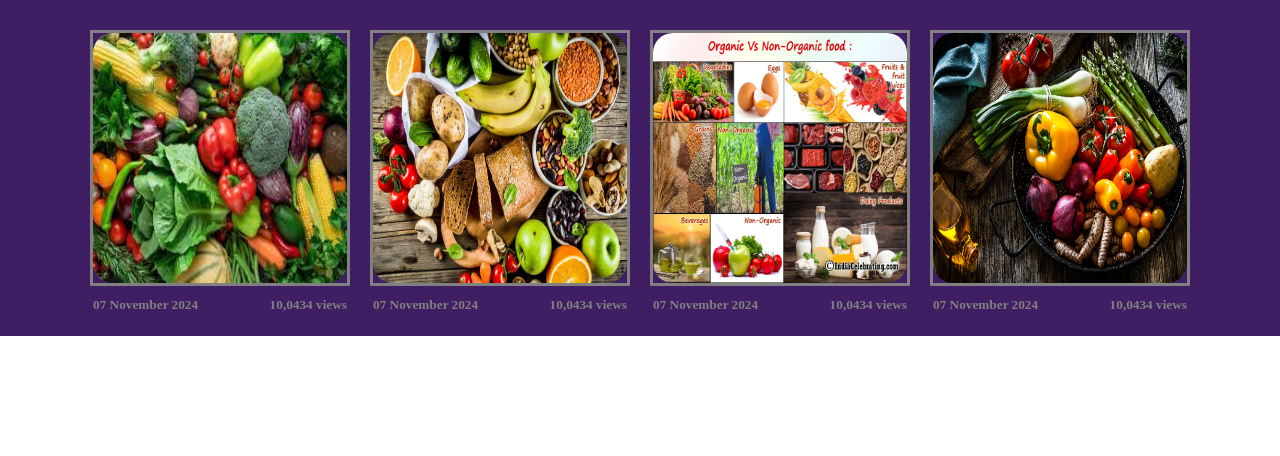
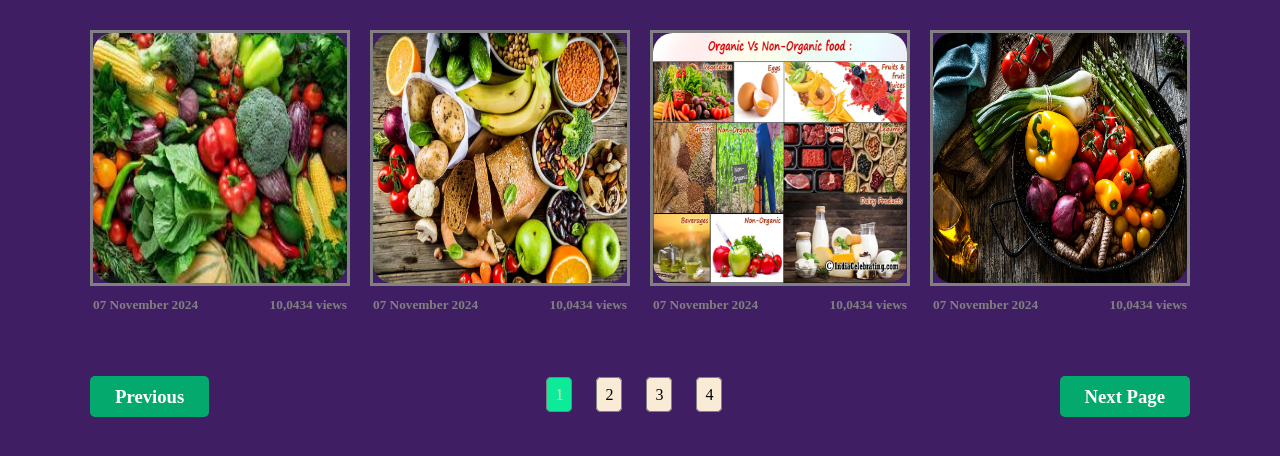
Before and after one commit to 578munni/Organic, a plain HTML site: page index.html in a window 1280 px wide. Shown: the part 941-1397 px from the top of the page. Before the commit the page ends 1277 px from the top, so only its background shows below. Drawn offline with Linux system fonts and the light colour scheme.

Commit message:
happy family

```diff
--- a/index.html
+++ b/index.html
@@ -102,6 +102,19 @@
           </div>
 
         </div>
+
+        <div id="previous-next-parent">
+          <h3> <a href=""> Previous</a> </h3>
+          <div>
+              <a href="#">1</a>
+              <a href="#">2</a>
+              <a href="#">3</a>
+              <a href="#">4</a>
+          </div>
+          <h3> <a href=""> Next Page</a> </h3>
+
+        </div>
+
      </div>
   </main>
 
--- a/style.css
+++ b/style.css
@@ -127,3 +127,35 @@ main{
   color: grey;
   margin-top: 10px;
 }
+/* previous */
+#previous-next-parent{
+  margin-top: 100px;
+  display: flex;
+  justify-content: space-between;
+}
+#previous-next-parent h3 a{
+  background-color: #04aa6d;
+  padding: 10px 25px;
+  border-radius: 5px;
+  transition: 0.5s;
+}
+#previous-next-parent h3 a:hover{
+  background-color: #0ceb99;
+}
+#previous-next-parent a{
+  text-decoration: none;
+  color: white;
+
+}
+#previous-next-parent div a{
+  margin: 0 10px;
+  background-color: antiquewhite;
+  color: black;
+  padding: 8px;
+  border-radius: 5px;
+  border: 1px solid gray;
+}
+#previous-next-parent div a:first-child{
+  background-color: #0ceb99;
+  color: wheat;
+}
```
